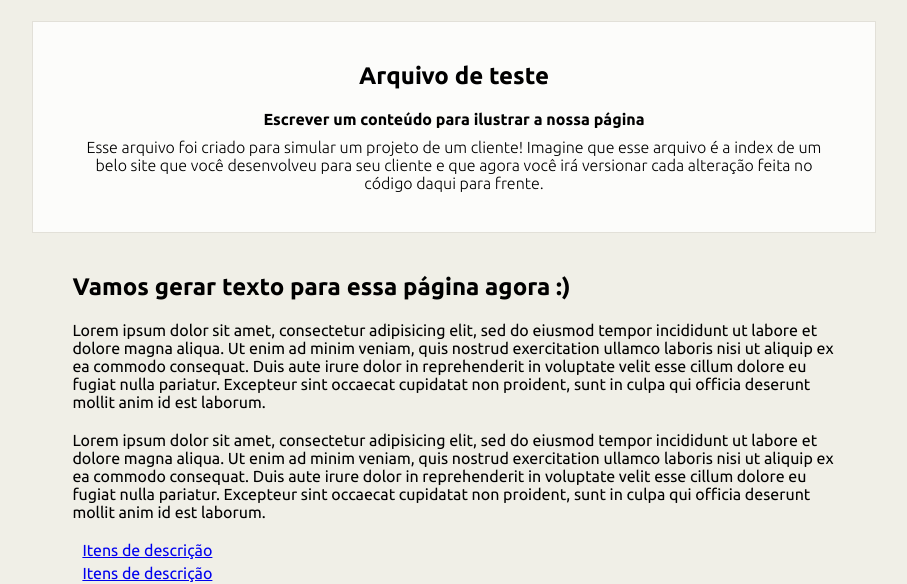
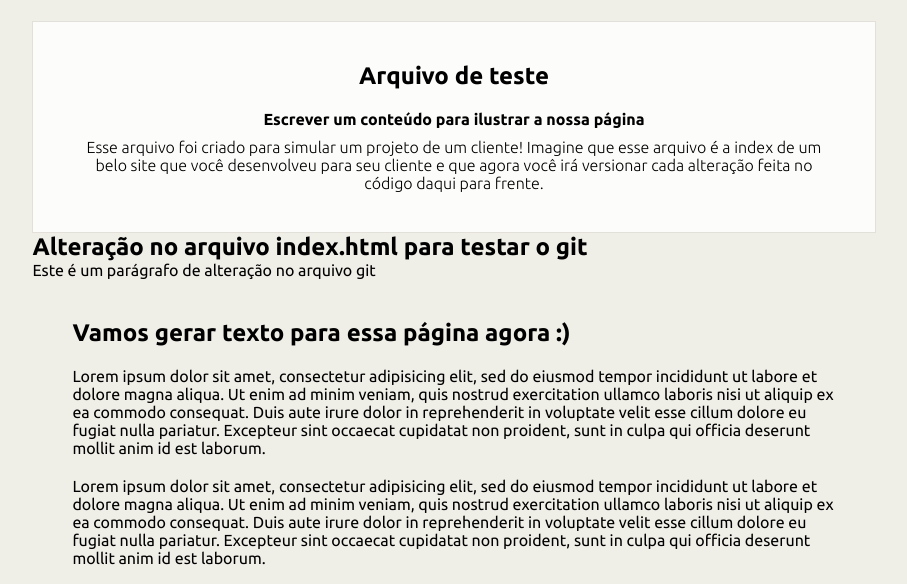
Before and after one commit to fabiobotelho29/fornlog_teste, a plain HTML site: page index.html in a window 1280 px wide. Shown: the part 162-746 px from the top of the page, without its empty margins (186-1093 px from the left). Drawn offline with Linux system fonts and the light colour scheme.

Commit message:
Commit teste

```diff
--- a/index.html
+++ b/index.html
@@ -22,6 +22,11 @@
 				<p class="tagline">Escrever um conteúdo para ilustrar a nossa página</p>
 			</header>
 			<p>Esse arquivo foi criado para simular um projeto de um cliente! Imagine que esse arquivo é a index de um belo site que você desenvolveu para seu cliente e que agora você irá versionar cada alteração feita no código daqui para frente.</p>
+		</article>
+
+		<article>
+			<h2>Alteração no arquivo index.html para testar o git</h2>
+			<p>Este é um parágrafo de alteração no arquivo git</p>
 		</article>
 
 		<article class="article_single">
```
Also changed, not shown: 1 other file.
